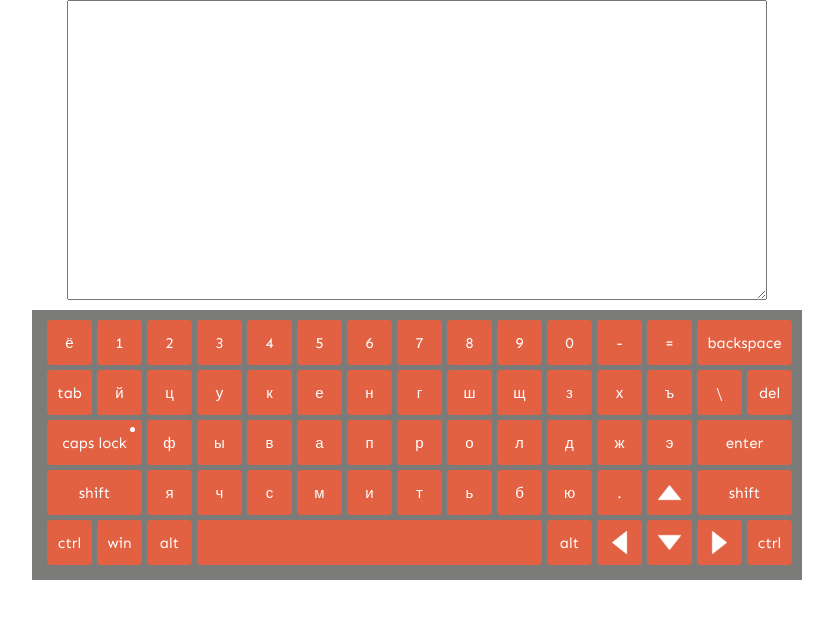
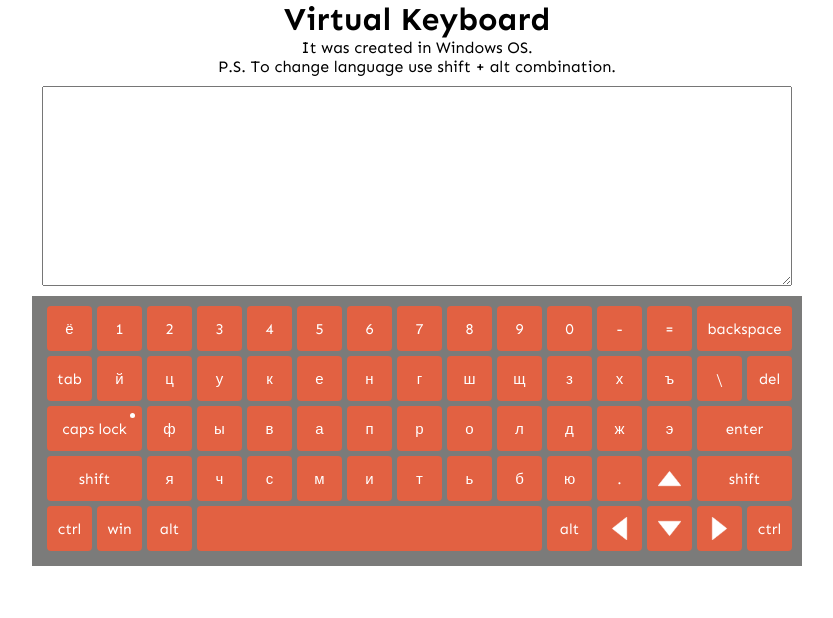
Before and after one commit to anna274/virtual_keybord, a website: page index.html in a window 1280 px wide. Shown: the whole page, without its empty margins (223-1056 px from the left). Drawn offline with Linux system fonts and the light colour scheme.

Commit message:
feat: add additional info

```diff
--- a/index.html
+++ b/index.html
@@ -8,6 +8,11 @@
     </head>
     <body>
         <div class="wrapper">
+            <div class="add-info">
+                <h1>Virtual Keyboard</h1>
+                <p>It was created in Windows OS.</p>
+                <p>P.S. To change language use shift + alt combination.</p>
+            </div>
             <textarea class="textarea"></textarea>
         </div>
         <script src="./src/index.js"></script>
--- a/src/keyboard.css
+++ b/src/keyboard.css
@@ -17,11 +17,16 @@ body {
 
 .textarea {
     display: block;
-    width: 700px;
-    height: 300px;
+    width: 750px;
+    height: 200px;
     margin: 0 auto 10px;
     font-size: 2.0rem;
     padding: 10px;
+}
+
+.add-info {
+    text-align: center;
+    margin-bottom: 10px;
 }
 
 .keyboard {
```
